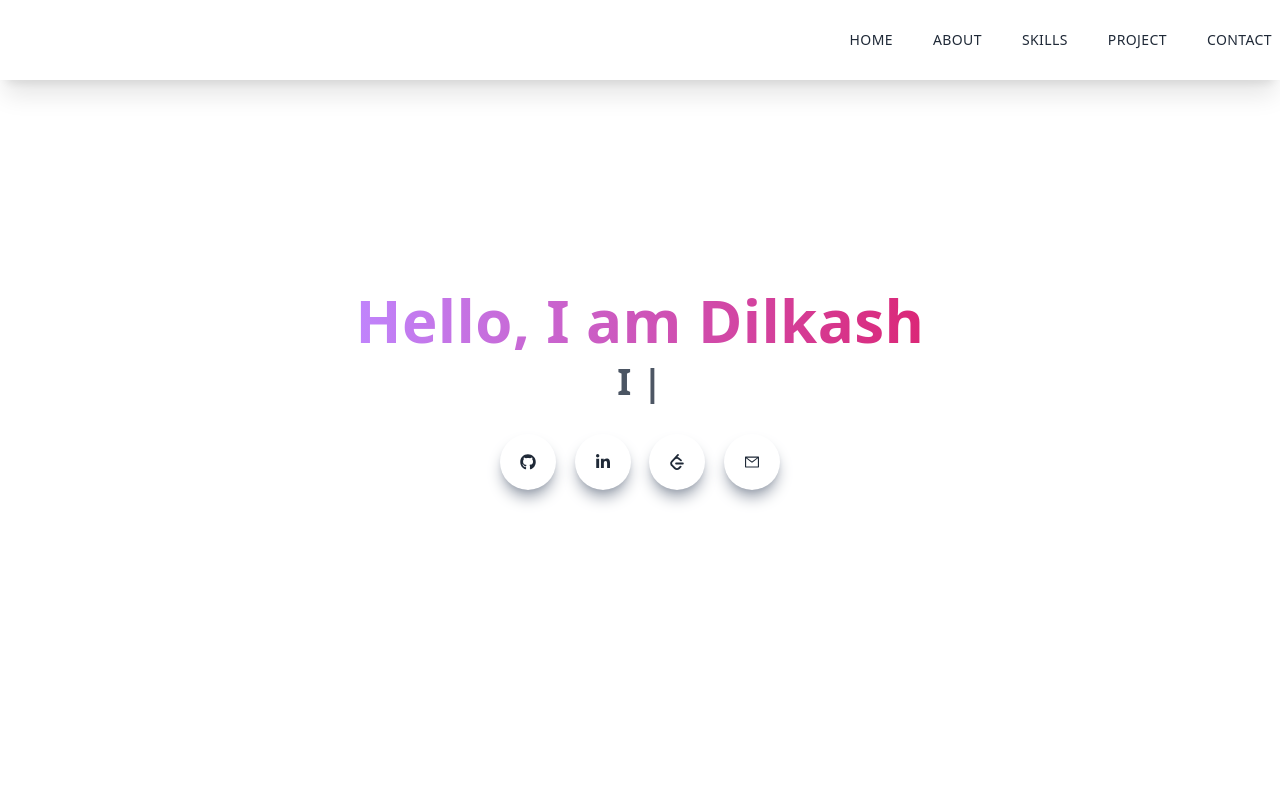
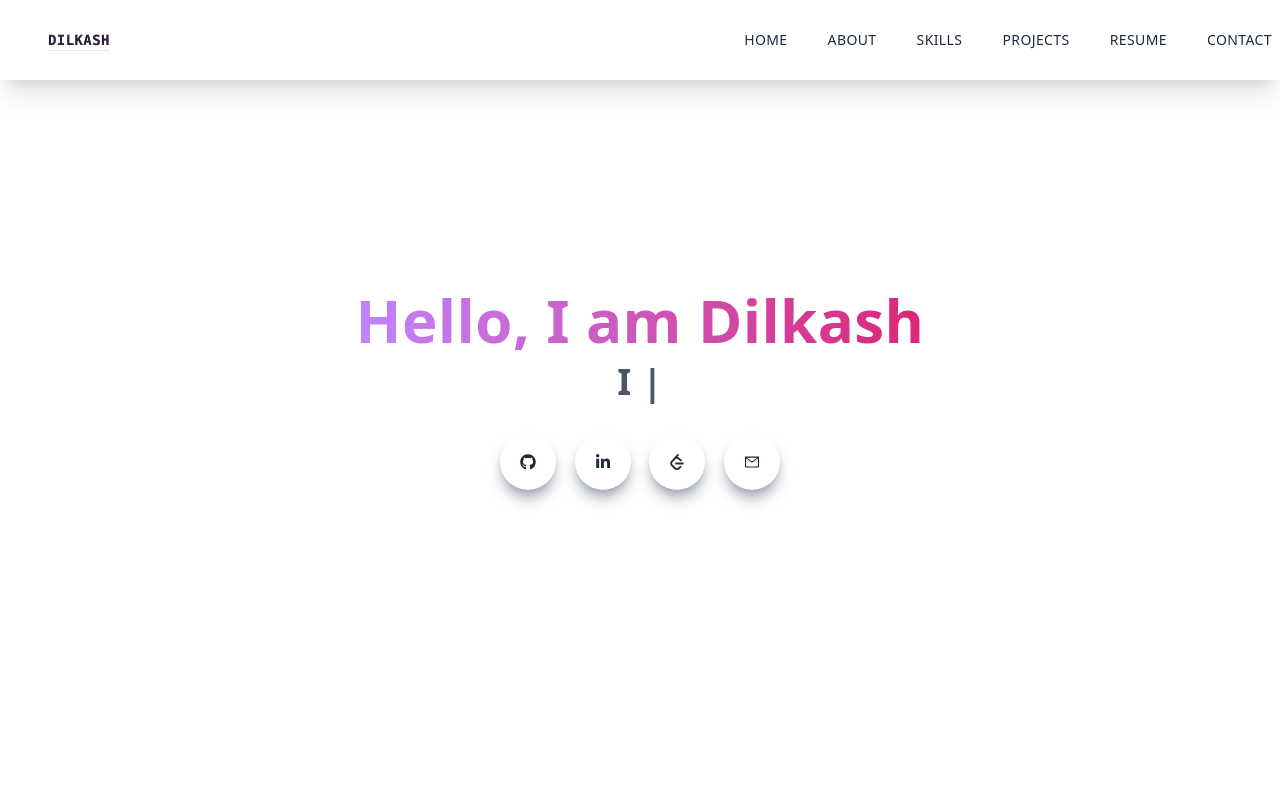
Before and after one commit to Dilkashpeshimam18/personal-portfolio-nextjs, a Next.js app: page / in a window 1280 px wide. Shown: the top 800 px of the page. Built offline with nearby package versions, Linux system fonts and the light colour scheme.

Commit message:
added resume

```diff
--- a/components/About/About.js
+++ b/components/About/About.js
@@ -13,8 +13,9 @@ const About = () => {
 
                     className='col-span-2'>
                     <motion.div
-                        initial={{ opacity: 0 }}
-                        whileInView={{ y: [-50, 0], opacity: 1 }}
+                        initial={{ x: 0, opacity: 0 }}
+                        whileInView={{ x: [-250, 0], opacity: 1 }}
+                        transition={{ duration: 1 }}
                     >
                         <p className='uppercase text-xl tracking-widest font-bold-200 text-transparent bg-clip-text bg-gradient-to-r from-purple-400 to-pink-600'>
                             About
@@ -38,7 +39,7 @@ const About = () => {
                             I am a result oriented person and have a always learning attitude.
                             I love to learn new technologies & keep upgrading my skills!🚀
                         </p>
-                        <a download href="/assets/DilkashResume.pdf"
+                        <a download href='/DilkashResume .pdf'
                             alt="alt text"
                             target="_blank"
                             rel="noopener noreferrer"
--- a/components/Navbar/Navbar.js
+++ b/components/Navbar/Navbar.js
@@ -11,7 +11,16 @@ const Navbar = () => {
     }
     return (
         <div className='fixed w-full shadow-xl h-20 z-[100]'>
-            <div className='flex justify-end items-center w-full h-full px-2 2xl:px-16'>
+            <div className='flex justify-between items-center w-full h-full px-2 2xl:px-16'>
+                <div>
+                    <ul>
+                        <Link href='/'>
+                            <li className='ml-10 font-extrabold text-1xl  uppercase text-sm font-mono border-b  bg-clip-text bg-gradient-to-r from-purple-400 to-pink-600'>Dilkash</li>
+                        </Link>
+
+                    </ul>
+
+                </div>
                 <div>
                     <ul className='hidden md:flex'>
                         <Link href='/'>
@@ -24,11 +33,19 @@ const Navbar = () => {
                             <li className='ml-10 uppercase text-sm hover:border-b'>Skills</li>
                         </Link>
                         <Link href='/#projects'>
-                            <li className='ml-10 uppercase text-sm hover:border-b'>Project</li>
+                            <li className='ml-10 uppercase text-sm hover:border-b'>Projects</li>
+                        </Link>
+
+                        <Link href='/DilkashResume .pdf'
+                            target={"_blank"}
+                            rel={"noreferrer"}
+                        >
+                            <li className='ml-10 uppercase text-sm hover:border-b'>Resume</li>
                         </Link>
                         <Link href='/#contact'>
                             <li className='ml-10 uppercase text-sm hover:border-b'>Contact</li>
                         </Link>
+
                     </ul>
                     <div onClick={handleNav} className='md:hidden'>
                         <AiOutlineMenu size={25} />
@@ -77,12 +94,19 @@ const Navbar = () => {
                                     Projects
                                 </li>
                             </Link>
-
+                            <Link href='/DilkashResume .pdf'
+                                target={"_blank"}
+                                rel={"noreferrer"}
+                            >
+                                <li onClick={() => setNav(false)} className='py-4 text-sm'>
+                                    Resume
+                                </li>                            </Link>
                             <Link href='/#contact'>
                                 <li onClick={() => setNav(false)} className='py-4 text-sm'>
                                     Contact
                                 </li>
                             </Link>
+
                         </ul>
                         <div className='pt-40'>
                             <p className='uppercase tracking-widest font-bold-200 text-transparent bg-clip-text bg-gradient-to-r from-purple-400 to-pink-600'>
```
Also changed, not shown: 2 other files (tests, documents, lock files or other folders).
